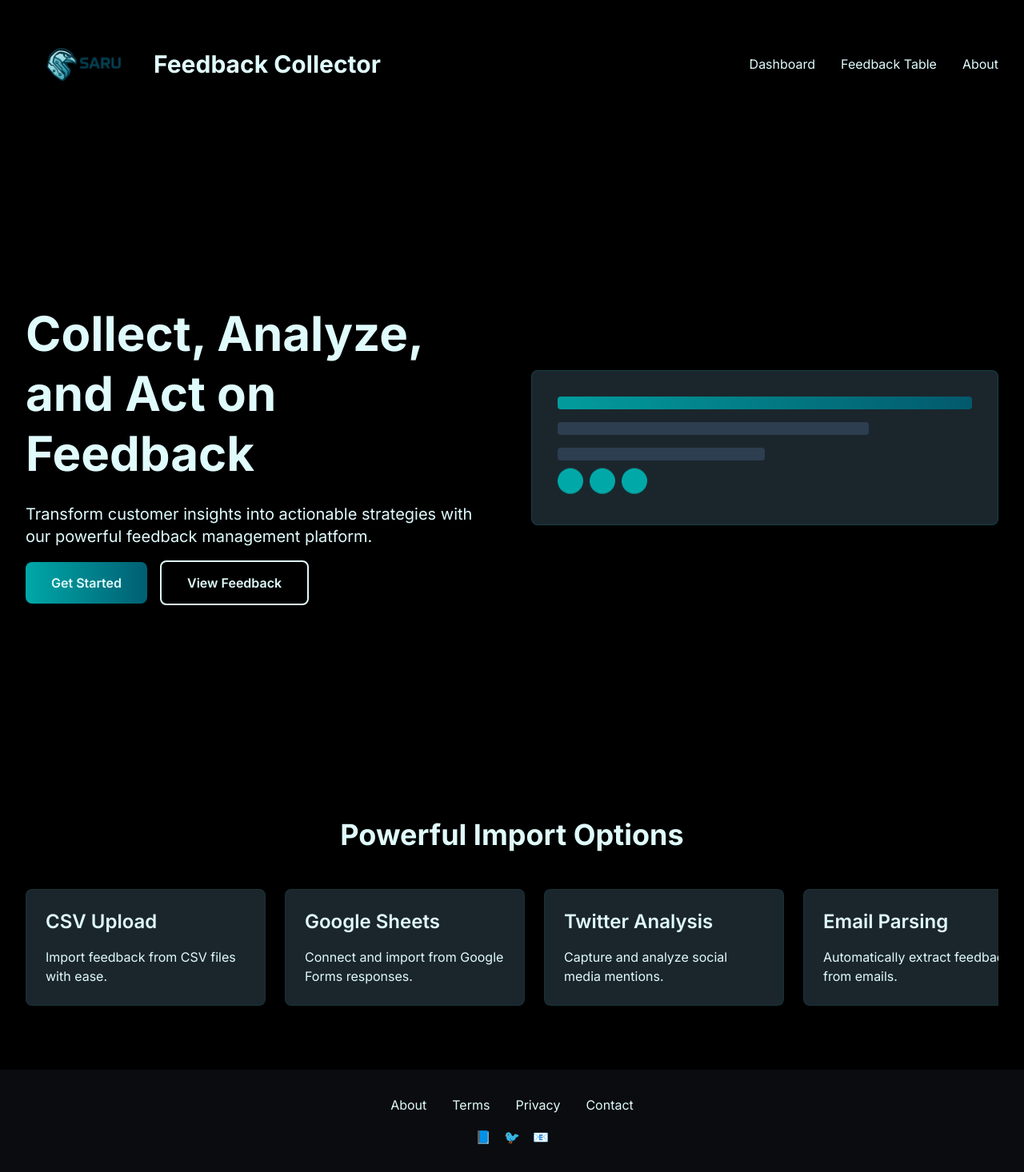
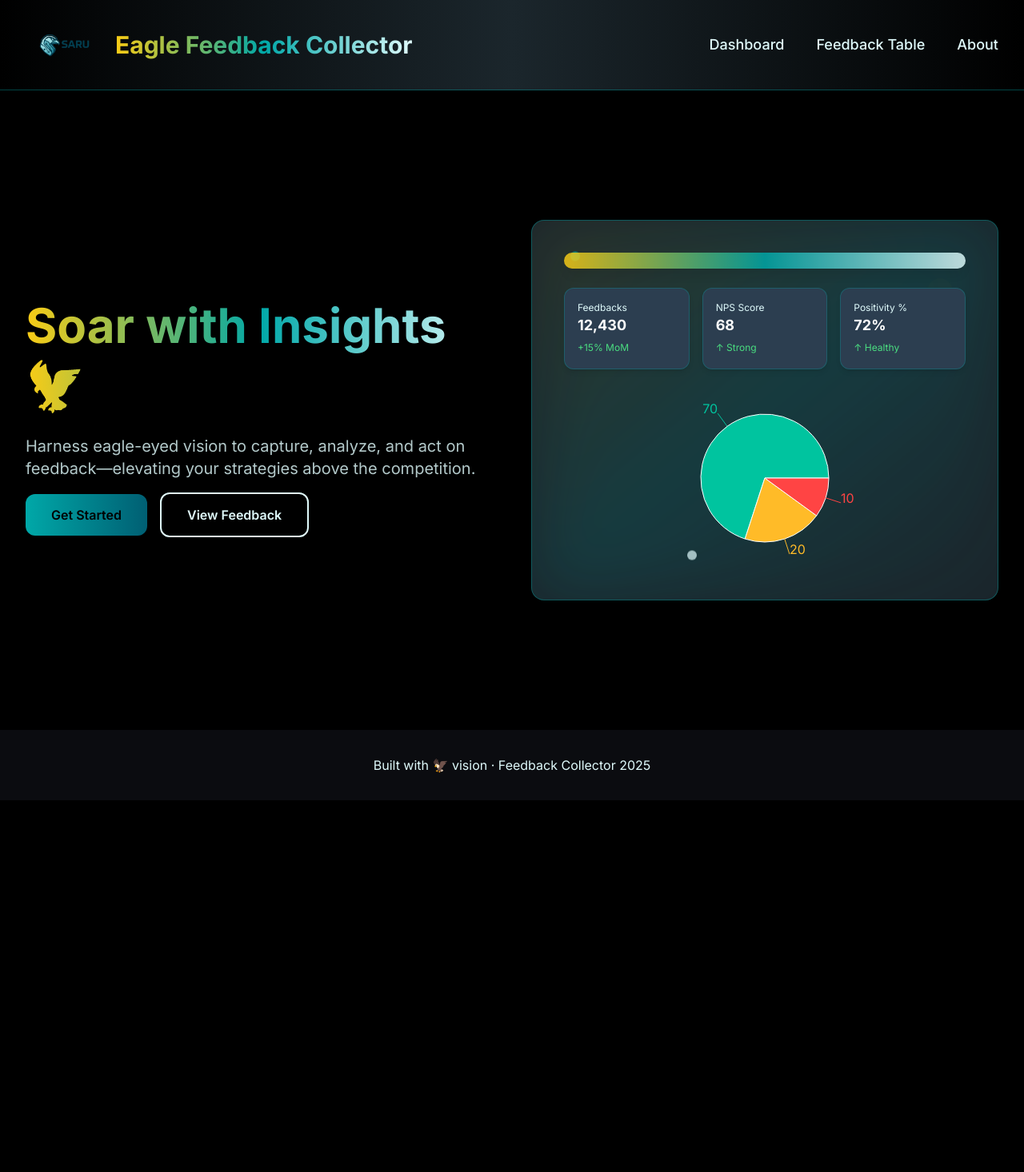
Before and after one commit to SreekarMaddala/SARU-frontend, a React (Vite) app in the folder frontend/: page / in a window 1280 px wide. Shown: the whole page at 80% size. After the commit the page ends 1001 px from the top, so only its background shows below. Built offline with nearby package versions, Linux system fonts and the light colour scheme.

Commit message:
superfised frontend!

```diff
--- a/frontend/package.json
+++ b/frontend/package.json
@@ -12,7 +12,8 @@
   "dependencies": {
     "react": "^18.2.0",
     "react-dom": "^18.2.0",
-    "react-router-dom": "^7.9.1"
+    "react-router-dom": "^7.9.1",
+    "recharts": "^3.2.0"
   },
   "devDependencies": {
     "@types/react": "^18.2.15",
--- a/frontend/src/components/Welcome.jsx
+++ b/frontend/src/components/Welcome.jsx
@@ -1,25 +1,48 @@
-import { Link } from 'react-router-dom';
+import { Link } from "react-router-dom";
+import { PieChart, Pie, Cell, Tooltip, ResponsiveContainer } from "recharts";
 
 export default function Welcome() {
+  const data = [
+    { name: "Positive", value: 70 },
+    { name: "Neutral", value: 20 },
+    { name: "Negative", value: 10 },
+  ];
+  const COLORS = ["#00C49F", "#FFBB28", "#FF4444"];
+
   return (
     <div className="min-h-screen bg-saru-black">
       {/* Navigation */}
-      <nav className="sticky top-0 z-50 bg-saru-black bg-opacity-90 backdrop-blur-sm">
-        <div className="flex justify-between items-center p-8">
-          <div className="flex items-center space-x-4">
-            <img src="/logo.png" alt="Logo" className="h-24" />
-            <h1 className="text-3xl font-bold text-saru-cyan">Feedback Collector</h1>
+      <nav className="sticky top-0 z-50 bg-gradient-to-r from-black via-saru-slate to-saru-black border-b border-saru-teal/40 backdrop-blur-md">
+        <div className="flex justify-between items-center px-8 py-6">
+          <div className="flex items-center space-x-4 group">
+            <img
+              src="/logo.png"
+              alt="Logo"
+              className="h-16 transform transition-transform duration-500 group-hover:scale-110 group-hover:rotate-3"
+            />
+            <h1 className="text-3xl font-extrabold text-transparent bg-clip-text bg-gradient-to-r from-yellow-400 via-saru-teal to-saru-cyan">
+              Eagle Feedback Collector
+            </h1>
           </div>
-          <div className="hidden md:flex space-x-8">
-            <Link to="/dashboard" className="text-saru-cyan hover:text-saru-teal transition duration-300 relative">
+          <div className="hidden md:flex space-x-10 text-lg font-medium">
+            <Link
+              to="/dashboard"
+              className="relative text-saru-cyan hover:text-saru-teal transition duration-300"
+            >
               Dashboard
               <span className="absolute bottom-0 left-0 w-0 h-0.5 bg-saru-teal transition-all duration-300 hover:w-full"></span>
             </Link>
-            <Link to="/feedback-table" className="text-saru-cyan hover:text-saru-teal transition duration-300 relative">
+            <Link
+              to="/feedback-table"
+              className="relative text-saru-cyan hover:text-saru-teal transition duration-300"
+            >
               Feedback Table
               <span className="absolute bottom-0 left-0 w-0 h-0.5 bg-saru-teal transition-all duration-300 hover:w-full"></span>
             </Link>
-            <a href="#" className="text-saru-cyan hover:text-saru-teal transition duration-300 relative">
+            <a
+              href="#"
+              className="relative text-saru-cyan hover:text-saru-teal transition duration-300"
+            >
               About
               <span className="absolute bottom-0 left-0 w-0 h-0.5 bg-saru-teal transition-all duration-300 hover:w-full"></span>
             </a>
@@ -31,67 +54,91 @@ export default function Welcome() {
       {/* Hero Section */}
       <section className="relative min-h-screen flex items-center">
         <div className="container mx-auto px-8 grid grid-cols-1 lg:grid-cols-2 gap-12 items-center">
+          {/* Text */}
           <div>
-            <h2 className="text-6xl font-bold text-saru-cyan mb-6 leading-tight">
-              Collect, Analyze, and Act on Feedback
+            <h2 className="text-6xl font-extrabold text-transparent bg-clip-text bg-gradient-to-r from-yellow-400 via-saru-teal to-saru-cyan mb-6 leading-tight drop-shadow-lg">
+              Soar with Insights 🦅
             </h2>
-            <p className="text-xl text-saru-cyan mb-8">
-              Transform customer insights into actionable strategies with our powerful feedback management platform.
+            <p className="text-xl text-saru-cyan/80 mb-8">
+              Harness eagle-eyed vision to capture, analyze, and act on
+              feedback—elevating your strategies above the competition.
             </p>
             <div className="space-x-4">
               <Link
                 to="/dashboard"
-                className="bg-gradient-to-r from-saru-teal to-saru-teal-dark text-saru-cyan px-8 py-4 rounded-lg font-semibold hover:from-saru-teal-dark hover:to-saru-teal transition duration-300"
+                className="bg-gradient-to-r from-saru-teal to-saru-teal-dark text-saru-black px-8 py-4 rounded-xl font-semibold hover:from-saru-teal-dark hover:to-saru-teal transition duration-300 shadow-lg"
               >
                 Get Started
               </Link>
               <Link
                 to="/feedback-table"
-                className="border-2 border-saru-cyan text-saru-cyan px-8 py-4 rounded-lg font-semibold hover:bg-saru-cyan hover:text-saru-black transition duration-300"
+                className="border-2 border-saru-cyan text-saru-cyan px-8 py-4 rounded-xl font-semibold hover:bg-saru-cyan hover:text-saru-black transition duration-300 shadow-lg"
               >
                 View Feedback
               </Link>
             </div>
           </div>
+
+          {/* Futuristic Card with Metrics + Chart */}
           <div className="relative">
-            {/* Placeholder for futuristic illustration */}
-            <div className="bg-saru-slate rounded-lg p-8 shadow-2xl border border-saru-teal/20">
-              <div className="space-y-4">
-                <div className="bg-gradient-to-r from-saru-teal to-saru-teal-dark h-4 rounded animate-pulse"></div>
-                <div className="bg-saru-slate-dark h-4 rounded w-3/4"></div>
-                <div className="bg-saru-slate-dark h-4 rounded w-1/2"></div>
-                <div className="flex space-x-2 mt-6">
-                  <div className="bg-saru-teal w-8 h-8 rounded-full animate-bounce"></div>
-                  <div className="bg-saru-teal w-8 h-8 rounded-full animate-bounce delay-100"></div>
-                  <div className="bg-saru-teal w-8 h-8 rounded-full animate-bounce delay-200"></div>
+            <div className="bg-saru-slate rounded-2xl p-10 shadow-2xl border border-saru-teal/40 relative overflow-hidden group">
+              {/* Feather-like background effect */}
+              <div className="absolute inset-0 bg-gradient-to-br from-yellow-400/10 via-saru-teal/20 to-transparent animate-pulse blur-2xl"></div>
+
+              {/* Floating feathers */}
+              <div className="absolute top-0 left-0 w-full h-full pointer-events-none">
+                <div className="absolute w-3 h-3 bg-saru-teal rounded-full animate-bounce top-10 left-12 opacity-70"></div>
+                <div className="absolute w-4 h-4 bg-yellow-400 rounded-full animate-ping top-20 right-16 opacity-70"></div>
+                <div className="absolute w-3 h-3 bg-saru-cyan rounded-full animate-bounce delay-200 bottom-12 left-1/3 opacity-70"></div>
+              </div>
+
+              <div className="space-y-6 relative z-10">
+                {/* Futuristic header bar */}
+                <div className="bg-gradient-to-r from-yellow-400 via-saru-teal to-saru-cyan h-5 rounded-full animate-pulse shadow-lg"></div>
+
+                {/* Stats */}
+                <div className="grid grid-cols-3 gap-4 mt-8">
+                  <div className="p-4 rounded-xl bg-saru-slate-dark border border-saru-teal/30 shadow-md hover:shadow-saru-teal/40 transition transform hover:scale-105">
+                    <p className="text-saru-teal-light text-xs">Feedbacks</p>
+                    <h3 className="text-white font-bold text-lg">12,430</h3>
+                    <span className="text-green-400 text-xs">+15% MoM</span>
+                  </div>
+                  <div className="p-4 rounded-xl bg-saru-slate-dark border border-saru-teal/30 shadow-md hover:shadow-saru-teal/40 transition transform hover:scale-105">
+                    <p className="text-saru-teal-light text-xs">NPS Score</p>
+                    <h3 className="text-white font-bold text-lg">68</h3>
+                    <span className="text-green-400 text-xs">↑ Strong</span>
+                  </div>
+                  <div className="p-4 rounded-xl bg-saru-slate-dark border border-saru-teal/30 shadow-md hover:shadow-saru-teal/40 transition transform hover:scale-105">
+                    <p className="text-saru-teal-light text-xs">
+                      Positivity %
+                    </p>
+                    <h3 className="text-white font-bold text-lg">72%</h3>
+                    <span className="text-green-400 text-xs">↑ Healthy</span>
+                  </div>
                 </div>
-              </div>
-            </div>
-          </div>
-        </div>
-      </section>
 
-      {/* Features Section */}
-      <section className="py-16">
-        <div className="container mx-auto px-8">
-          <h3 className="text-4xl font-bold text-saru-cyan mb-12 text-center">Powerful Import Options</h3>
-          <div className="overflow-x-auto">
-            <div className="flex space-x-6 pb-4">
-              <div className="bg-saru-slate rounded-lg p-6 min-w-[300px] hover:bg-saru-slate-dark hover:shadow-saru-teal/20 hover:scale-105 transition-all duration-300 cursor-pointer border border-saru-teal/10">
-                <h4 className="text-2xl font-semibold text-saru-cyan mb-4">CSV Upload</h4>
-                <p className="text-saru-cyan">Import feedback from CSV files with ease.</p>
-              </div>
-              <div className="bg-saru-slate rounded-lg p-6 min-w-[300px] hover:bg-saru-slate-dark hover:shadow-saru-teal/20 hover:scale-105 transition-all duration-300 cursor-pointer border border-saru-teal/10">
-                <h4 className="text-2xl font-semibold text-saru-cyan mb-4">Google Sheets</h4>
-                <p className="text-saru-cyan">Connect and import from Google Forms responses.</p>
-              </div>
-              <div className="bg-saru-slate rounded-lg p-6 min-w-[300px] hover:bg-saru-slate-dark hover:shadow-saru-teal/20 hover:scale-105 transition-all duration-300 cursor-pointer border border-saru-teal/10">
-                <h4 className="text-2xl font-semibold text-saru-cyan mb-4">Twitter Analysis</h4>
-                <p className="text-saru-cyan">Capture and analyze social media mentions.</p>
-              </div>
-              <div className="bg-saru-slate rounded-lg p-6 min-w-[300px] hover:bg-saru-slate-dark hover:shadow-saru-teal/20 hover:scale-105 transition-all duration-300 cursor-pointer border border-saru-teal/10">
-                <h4 className="text-2xl font-semibold text-saru-cyan mb-4">Email Parsing</h4>
-                <p className="text-saru-cyan">Automatically extract feedback from emails.</p>
+                {/* Mini Pie Chart */}
+                <div className="mt-10 h-56">
+                  <ResponsiveContainer>
+                    <PieChart>
+                      <Pie
+                        data={data}
+                        dataKey="value"
+                        nameKey="name"
+                        outerRadius={80}
+                        label
+                      >
+                        {data.map((entry, index) => (
+                          <Cell
+                            key={`cell-${index}`}
+                            fill={COLORS[index % COLORS.length]}
+                          />
+                        ))}
+                      </Pie>
+                      <Tooltip />
+                    </PieChart>
+                  </ResponsiveContainer>
+                </div>
               </div>
             </div>
           </div>
@@ -101,17 +148,9 @@ export default function Welcome() {
       {/* Footer */}
       <footer className="bg-saru-black-light py-8">
         <div className="container mx-auto px-8 text-center">
-          <div className="flex justify-center space-x-8 mb-4">
-            <a href="#" className="text-saru-cyan hover:text-saru-teal transition duration-300">About</a>
-            <a href="#" className="text-saru-cyan hover:text-saru-teal transition duration-300">Terms</a>
-            <a href="#" className="text-saru-cyan hover:text-saru-teal transition duration-300">Privacy</a>
-            <a href="#" className="text-saru-cyan hover:text-saru-teal transition duration-300">Contact</a>
-          </div>
-          <div className="flex justify-center space-x-4">
-            <a href="#" className="text-saru-cyan hover:text-saru-teal transition duration-300">📘</a>
-            <a href="#" className="text-saru-cyan hover:text-saru-teal transition duration-300">🐦</a>
-            <a href="#" className="text-saru-cyan hover:text-saru-teal transition duration-300">📧</a>
-          </div>
+          <p className="text-saru-cyan">
+            Built with 🦅 vision · Feedback Collector 2025
+          </p>
         </div>
       </footer>
     </div>
```
Also changed, not shown: 1 other file (tests, documents, lock files or other folders).
